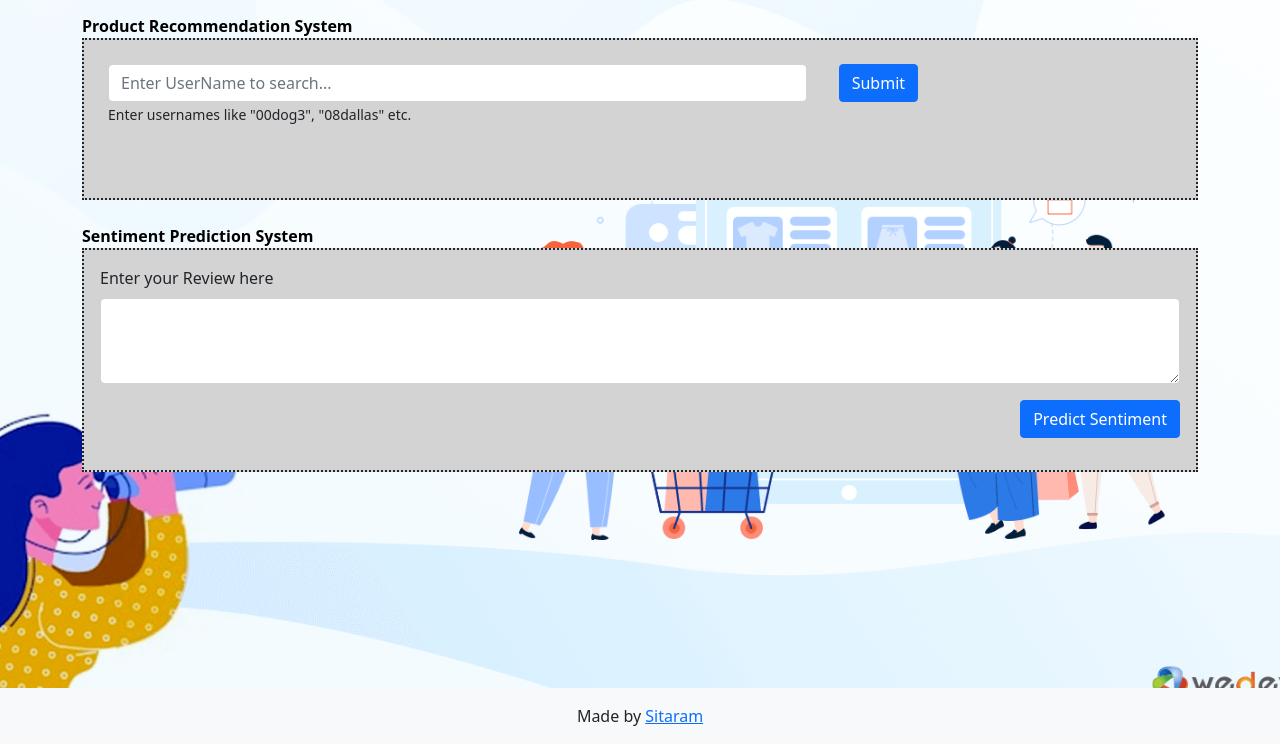
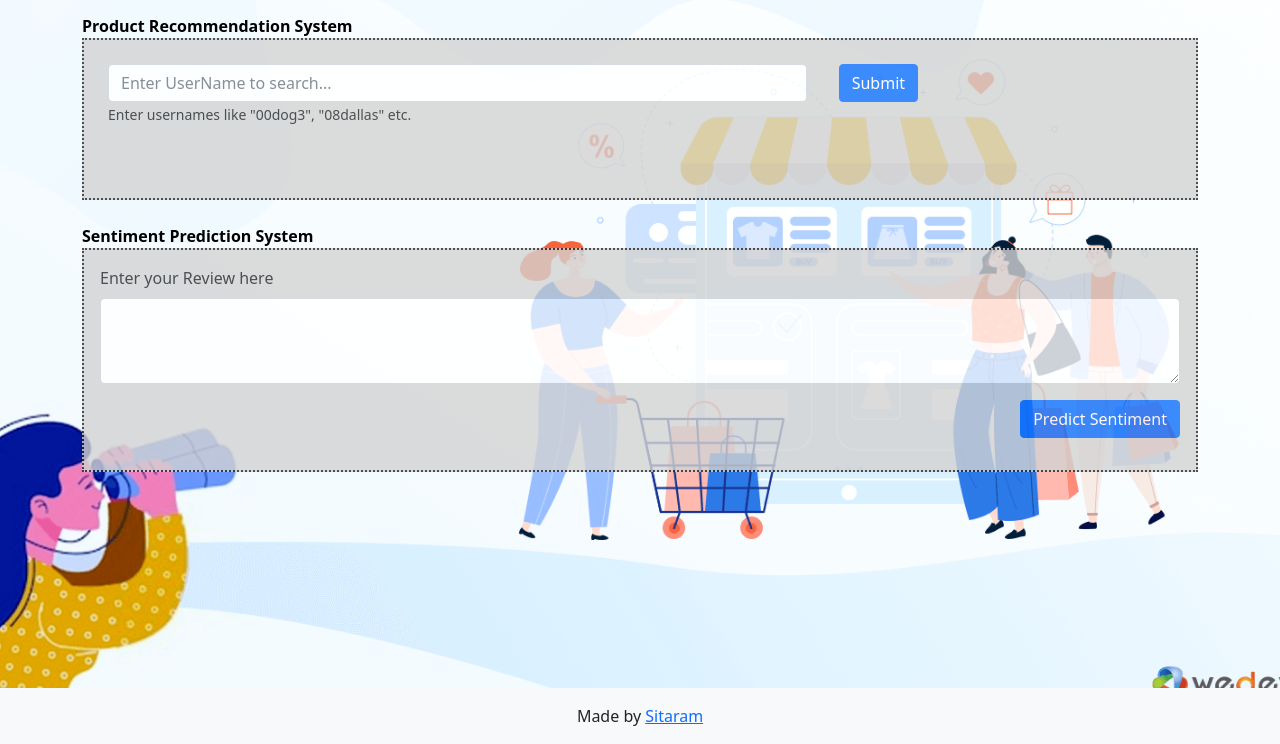
Before and after one commit to satyaram413/sentiment-based-recommendation-system, a Flask app: page / in a window 1280 px wide. Shown: the part 56-800 px from the top of the page. Run offline with Flask 2, Linux system fonts and the light colour scheme; parts of the project's set-up code (start-up, migrations or seed data) failed here and were passed over.

Commit message:
Adding Opacity

```diff
--- a/static/styles/mainpage.css
+++ b/static/styles/mainpage.css
@@ -11,6 +11,7 @@
   border: 2px dotted black;
   border-color: revert;
   background: lightgray;
+  opacity: 80%;
 }
 body {
   background: url(/static/Forecasting-the-future-of-eCommerce.png) no-repeat
```
